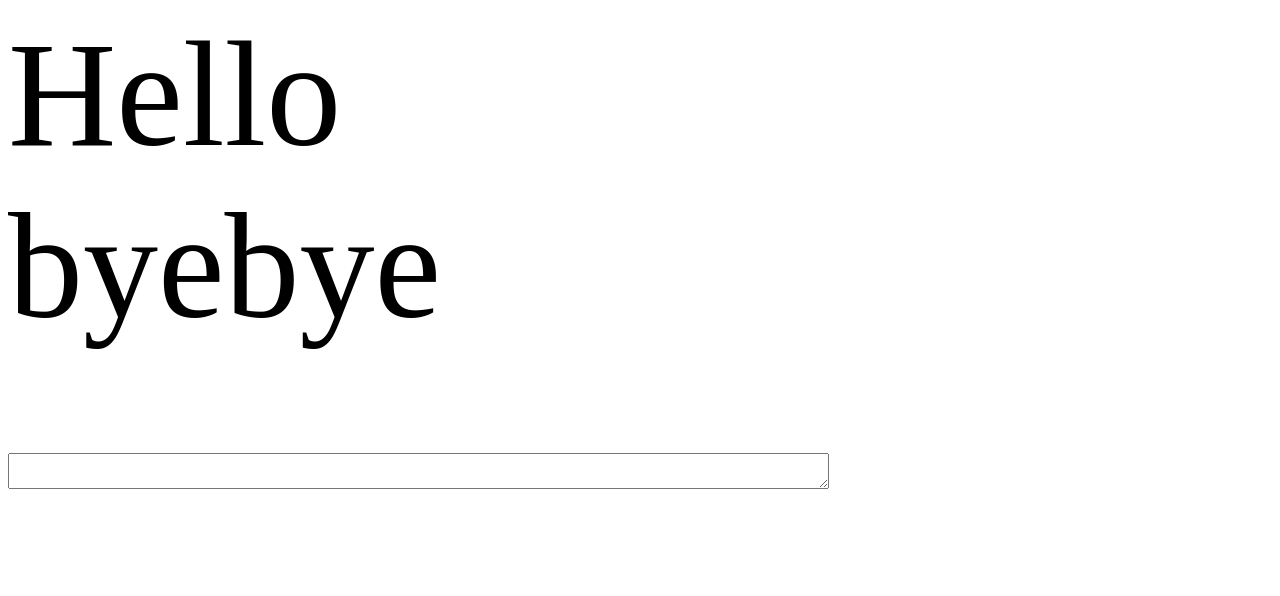
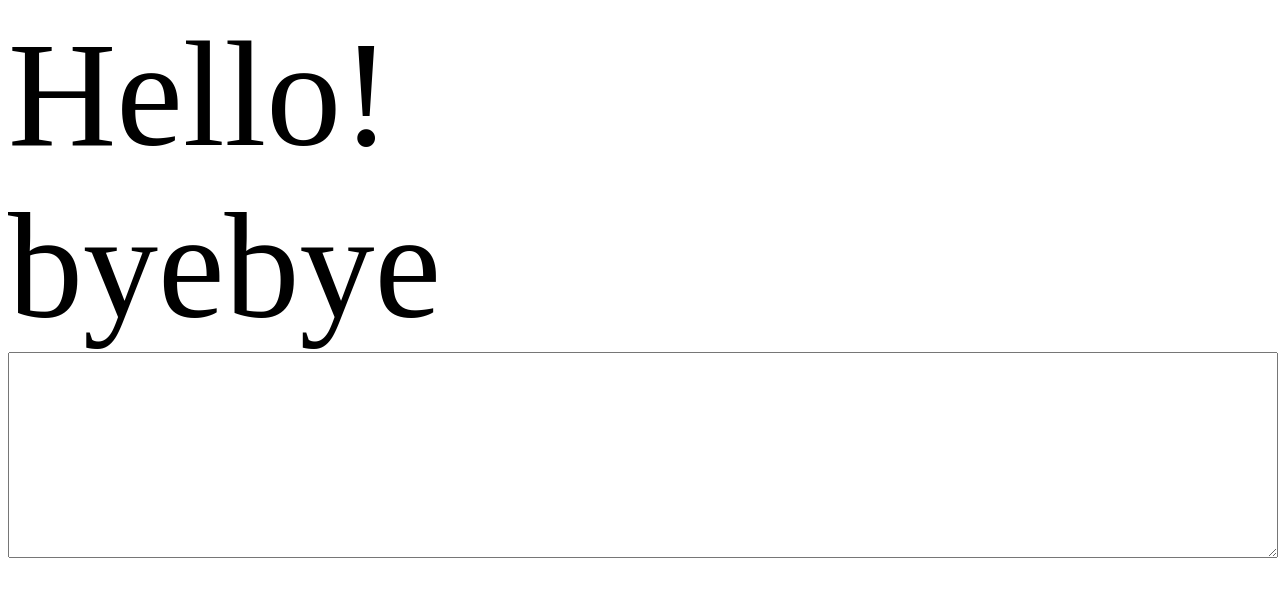
Before and after one commit to wondaehan/mobile-test, a plain HTML site: page main.html in a window 1280 px wide. Drawn offline with Linux system fonts and the light colour scheme.

Commit message:
Update main.html

```diff
--- a/main.html
+++ b/main.html
@@ -10,7 +10,7 @@
     </style>
   </head>
   <body>
-    Hello<br>byebye<br>
-    <textarea cols="100" raws="100" font-size:50px></textarea>
+    Hello!<br>byebye<br>
+    <textarea style="height:200px;font-size:50px;width:100%;"size="100" cols="100" raws="100"></textarea>
   </body>
 </html>
```
